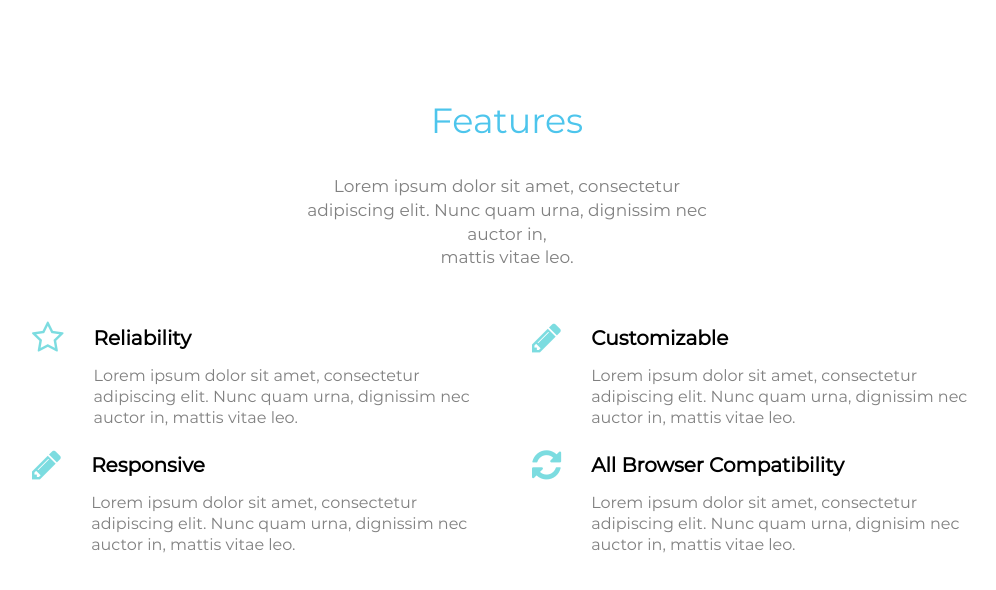
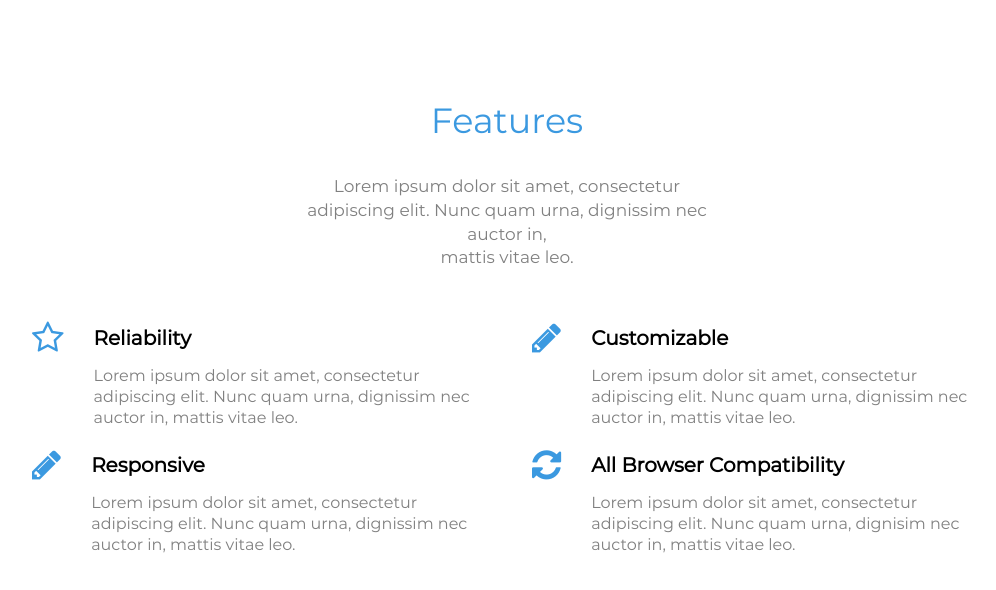
Before and after one commit to kaviyapreethi/Vega_UIMock, a plain HTML site: page index.html in a window 1280 px wide. Shown: the whole page, without its empty margins (133-1129 px from the left). Drawn offline with Linux system fonts and the light colour scheme.

Commit message:
color code

```diff
--- a/VegaStyle.css
+++ b/VegaStyle.css
@@ -15,7 +15,7 @@ body {
 
 .features_title {
   font-size: 35px;
-  color: #4dc5ec;
+  color: #3b99e0;
   text-align: center;
   padding-top: 20px;
 }
@@ -40,7 +40,7 @@ table {
 .features_tableIcon {
   display: inline-block;
   font: normal normal normal 14px/1 FontAwesome;
-  color: rgba(21, 193, 199, 0.562);
+  color: rgba(59, 153, 224);
   font-size: inherit;
   text-rendering: auto;
   -webkit-font-smoothing: antialiased;
```
